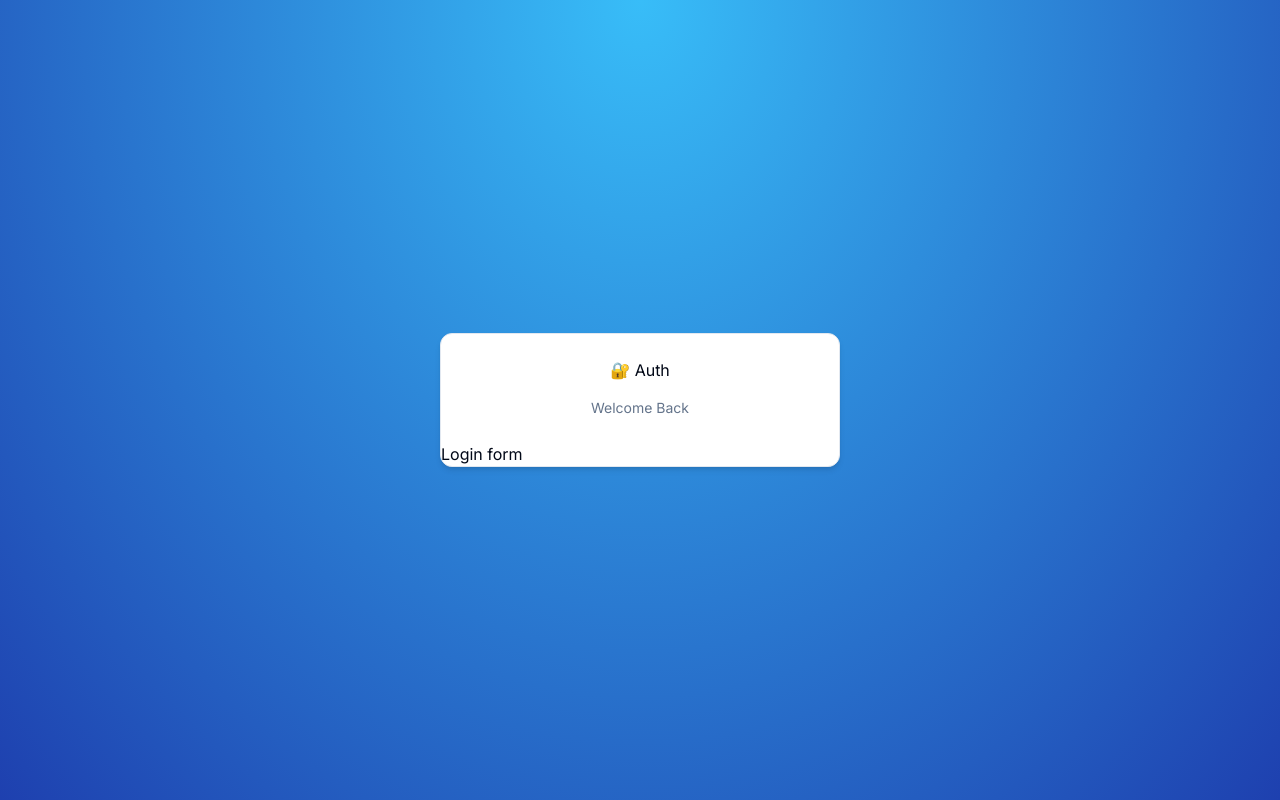
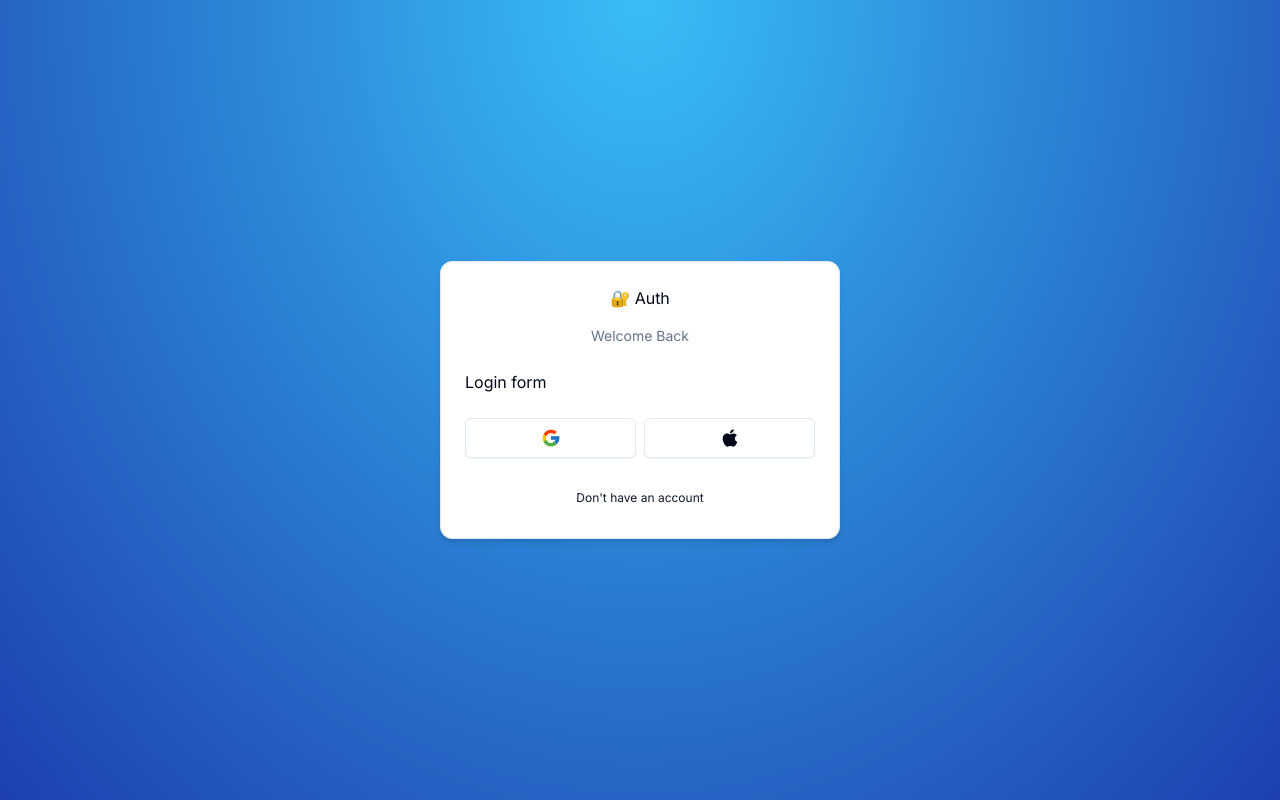
Before and after one commit to kyleex/pingwin, a Next.js app: page /login in a window 1280 px wide. Built offline with nearby package versions, Linux system fonts and the light colour scheme.

Commit message:
feat: keep updating login page to create a reusable component to setup the form

```diff
--- /dev/null
+++ b/components/auth/back-button.tsx
@@ -0,0 +1,17 @@
+"use client";
+
+import Link from "next/link";
+import { Button } from "@/components/ui/button";
+
+interface BackButtonProps {
+  label: string;
+  href: string;
+}
+
+export const BackButton = ({ href, label }: BackButtonProps) => {
+  return (
+    <Button variant="link" className="font-normal w-full" size="sm" asChild>
+      <Link href={href}>{label}</Link>
+    </Button>
+  );
+};
--- a/components/auth/card-wrapper.tsx
+++ b/components/auth/card-wrapper.tsx
@@ -7,7 +7,8 @@
   CardHeader,
 } from "@/components/ui/card";
 import { Header } from "@/components/auth/header";
-
+import { Social } from "@/components/auth/social";
+import { BackButton } from "@/components/auth/back-button";
 interface CardWrapperProps {
   children: React.ReactNode;
   headerLabel: string;
@@ -28,7 +29,15 @@
       <CardHeader>
         <Header label={headerLabel} />
       </CardHeader>
-      {children}
+      <CardContent>{children}</CardContent>
+      {showSocial && (
+        <CardFooter>
+          <Social />
+        </CardFooter>
+      )}
+      <CardFooter>
+        <BackButton label={backButtonLabel} href={backButtonHref} />
+      </CardFooter>
     </Card>
   );
 };
--- /dev/null
+++ b/components/auth/social.tsx
@@ -0,0 +1,20 @@
+"use client";
+
+import { FcGoogle } from "react-icons/fc";
+// import { FaGithub } from "react-icons/fa";
+import { FaApple } from "react-icons/fa";
+
+import { Button } from "@/components/ui/button";
+
+export const Social = () => {
+  return (
+    <div className="flex items-center w-full gap-x-2">
+      <Button size="lg" className="w-full" variant="outline" onClick={() => {}}>
+        <FcGoogle className="h-5 w-5" />
+      </Button>
+      <Button size="lg" className="w-full" variant="outline" onClick={() => {}}>
+        <FaApple className="h-5 w-5" />
+      </Button>
+    </div>
+  );
+};
--- a/package.json
+++ b/package.json
@@ -20,6 +20,7 @@
     "prisma": "^5.13.0",
     "react": "^18",
     "react-dom": "^18",
+    "react-icons": "^5.2.1",
     "tailwind-merge": "^2.3.0",
     "tailwindcss-animate": "^1.0.7"
   },
```
Also changed, not shown: 1 other file (tests, documents, lock files or other folders).
